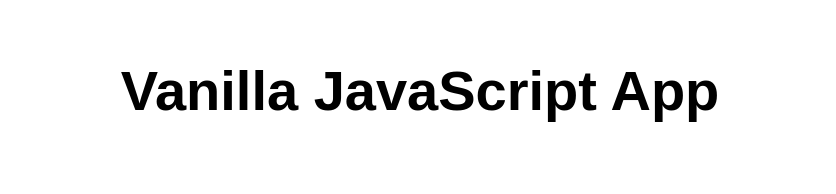
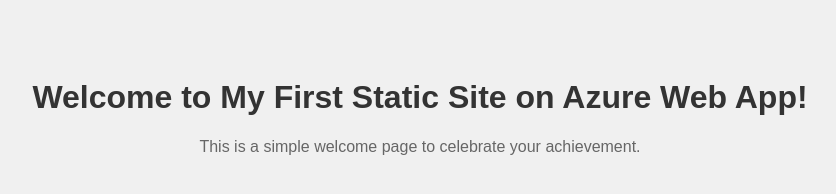
Before and after one commit to KuyaSei/my-first-static-web-app, a website: page src/index.html in a window 1280 px wide. Shown: the whole page, without its empty margins (220-1056 px from the left). Drawn offline with Linux system fonts and the light colour scheme.

Commit message:
Update index.html

```diff
--- a/src/index.html
+++ b/src/index.html
@@ -1,17 +1,32 @@
 <!DOCTYPE html>
 <html lang="en">
-
 <head>
-  <meta charset="UTF-8">
-  <meta name="viewport" content="width=device-width, initial-scale=1.0">
-  <link rel="stylesheet" href="styles.css">
-  <title>Vanilla JavaScript App</title>
+    <meta charset="UTF-8">
+    <meta name="viewport" content="width=device-width, initial-scale=1.0">
+    <title>Welcome to My First Static Site</title>
+    <style>
+        body {
+            font-family: Arial, sans-serif;
+            text-align: center;
+            background-color: #f0f0f0;
+            padding: 50px;
+        }
+        h1 {
+            color: #333;
+        }
+        p {
+            color: #666;
+        }
+    </style>
 </head>
-
 <body>
-  <main>
-    <h1>Vanilla JavaScript App</h1>
-  </main>
+    <h1>Welcome to My First Static Site on Azure Web App!</h1>
+    <p>This is a simple welcome page to celebrate your achievement.</p>
+    <script>
+        // Optional JavaScript to add interactivity or dynamic content
+        document.addEventListener('DOMContentLoaded', function() {
+            console.log('Welcome to your new static site!');
+        });
+    </script>
 </body>
-
 </html>
```
